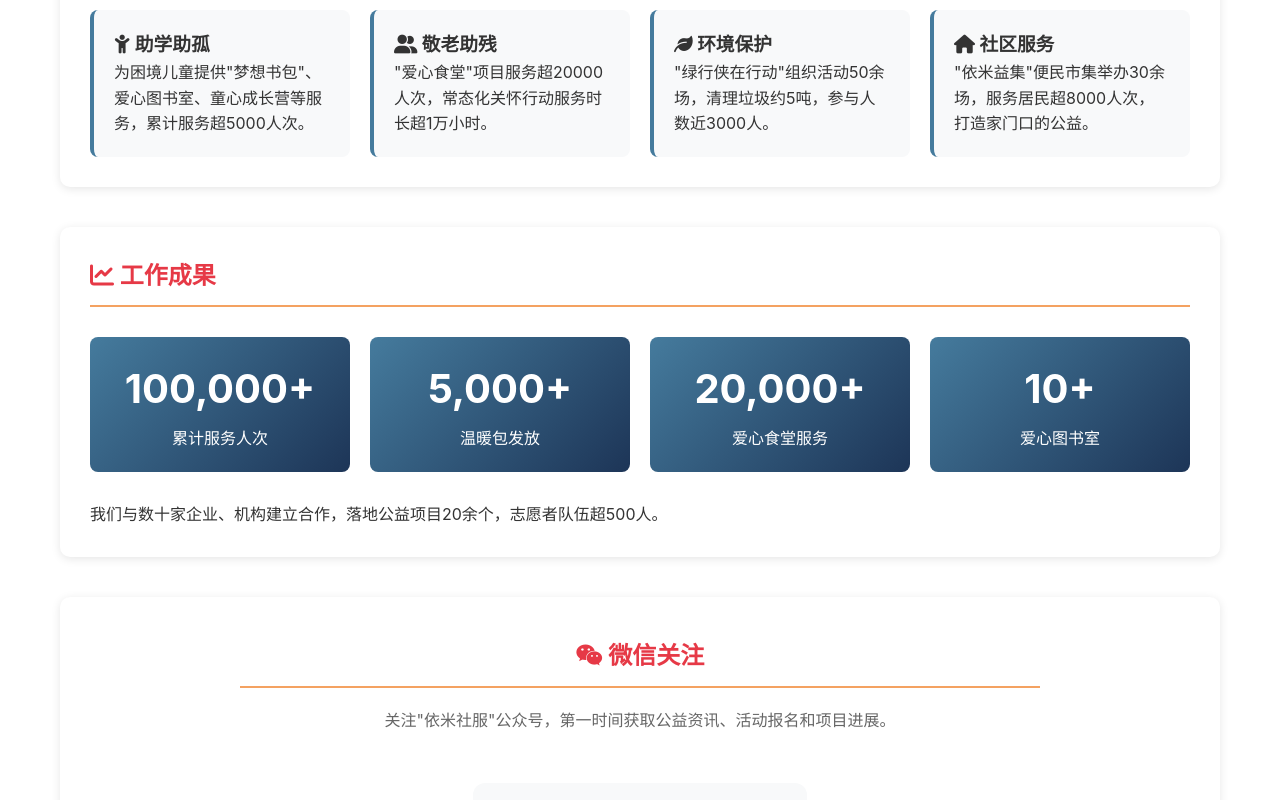
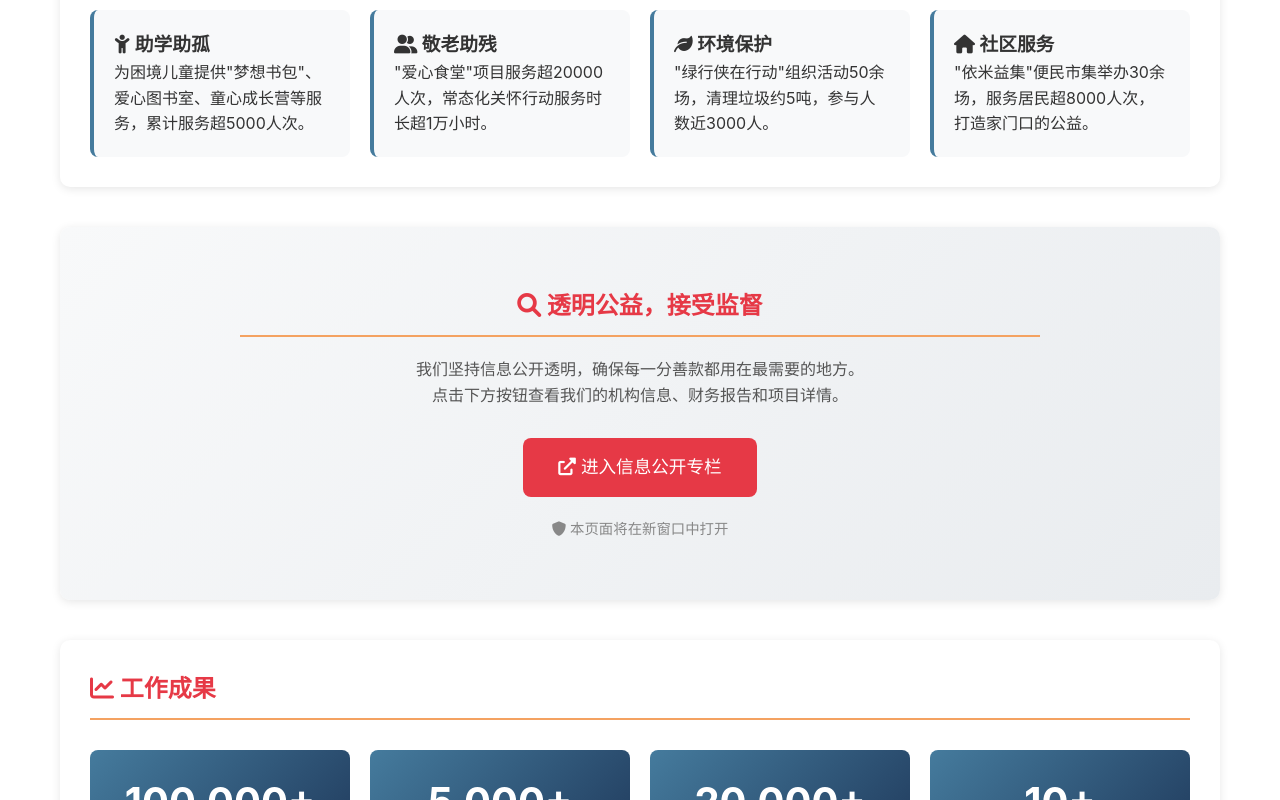
Before and after one commit to gansu-yimi/gansu-yimi.github.io, a plain HTML site: page index.html in a window 1280 px wide. Shown: the part 829-1629 px from the top of the page. Drawn offline with Linux system fonts and the light colour scheme; files whose address does not match are found by name.

Commit message:
Update index.html

```diff
--- a/index.html
+++ b/index.html
@@ -622,9 +622,6 @@
             <li><a href="#about"><i class="fas fa-info-circle"></i> 关于我们</a></li>
             <li><a href="#projects"><i class="fas fa-project-diagram"></i> 公益项目</a></li>
             <li><a href="#achievements"><i class="fas fa-chart-line"></i> 工作成果</a></li>
-              <li><a href="information.html" target="_blank">
-            <i class="fas fa-file-alt"></i> 信息公开
-        </a></li>
             <li><a href="#contact"><i class="fas fa-address-book"></i> 联系我们</a></li>
         </ul>
     </nav>
@@ -660,7 +657,33 @@
             </div>
         </div>
     </section>
-
+<!-- 信息公开入口卡片 -->
+<section style="padding: 60px 20px; background: linear-gradient(135deg, #f8f9fa 0%, #e9ecef 100%);">
+    <div style="max-width: 800px; margin: 0 auto; text-align: center;">
+        <h2 style="color: #E63946; margin-bottom: 20px;">
+            <i class="fas fa-search"></i> 透明公益，接受监督
+        </h2>
+        <p style="color: #555; margin-bottom: 30px; line-height: 1.6;">
+            我们坚持信息公开透明，确保每一分善款都用在最需要的地方。<br>
+            点击下方按钮查看我们的机构信息、财务报告和项目详情。
+        </p>
+        <a href="information.html"
+           target="_blank"
+           style="display: inline-block;
+                  padding: 15px 35px;
+                  background: #E63946;
+                  color: white;
+                  text-decoration: none;
+                  border-radius: 8px;
+                  font-size: 1.1rem;
+                  transition: all 0.3s ease;">
+            <i class="fas fa-external-link-alt"></i> 进入信息公开专栏
+        </a>
+        <div style="margin-top: 20px; color: #888; font-size: 0.9rem;">
+            <p><i class="fas fa-shield-alt"></i> 本页面将在新窗口中打开</p>
+        </div>
+    </div>
+</section>
     <!-- 工作成果 -->
     <section id="achievements">
         <h2><i class="fas fa-chart-line"></i> 工作成果</h2>
```
